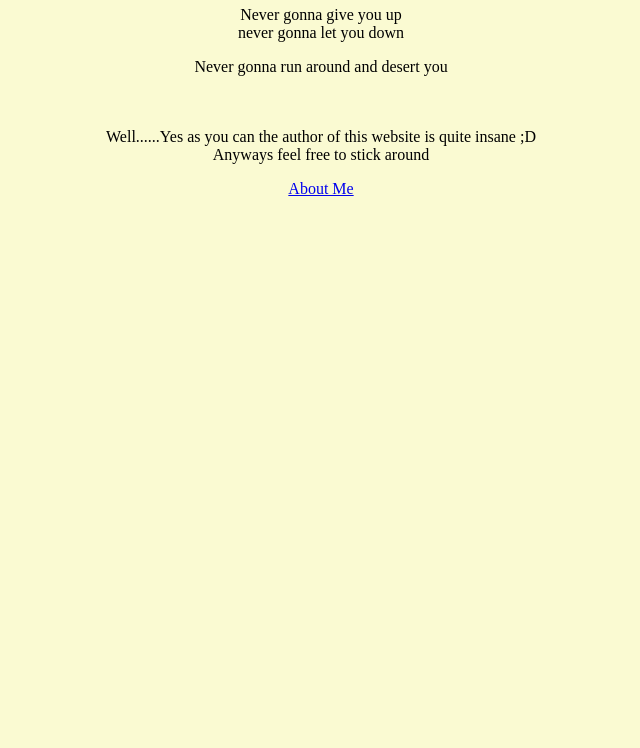
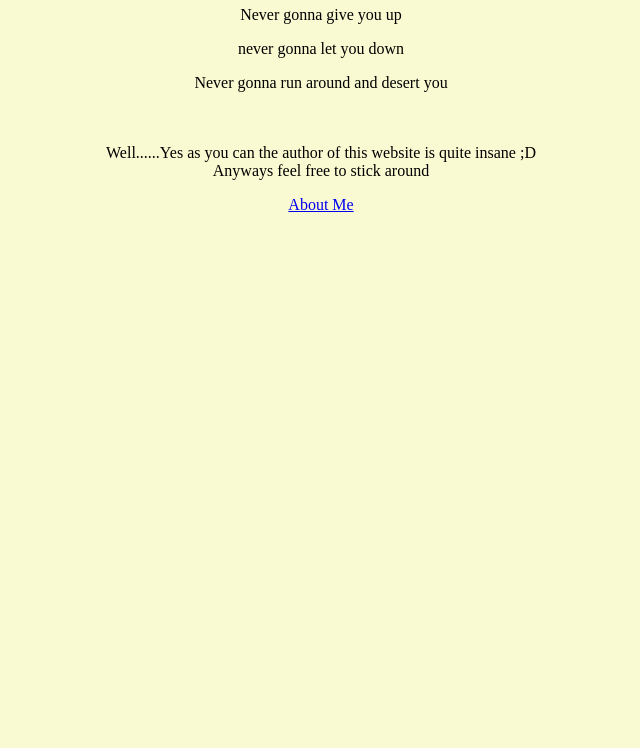
Before and after one commit to DraccoReed/DraccoReed, a plain HTML site: page index.html in a window 1280 px wide. Shown: the part 52-800 px from the top of the page, without its empty margins (319-959 px from the left). Drawn offline with Linux system fonts and the light colour scheme.

Commit message:
Update index.html

```diff
--- a/index.html
+++ b/index.html
@@ -9,7 +9,7 @@
     <div class="content">
         <h1>Reed is Wife</h1>
         <p>
-            Never gonna give you up<br>
+            Never gonna give you up</p>
             never gonna let you down</p>
             Never gonna run around and desert you</p>
             <br>
```
